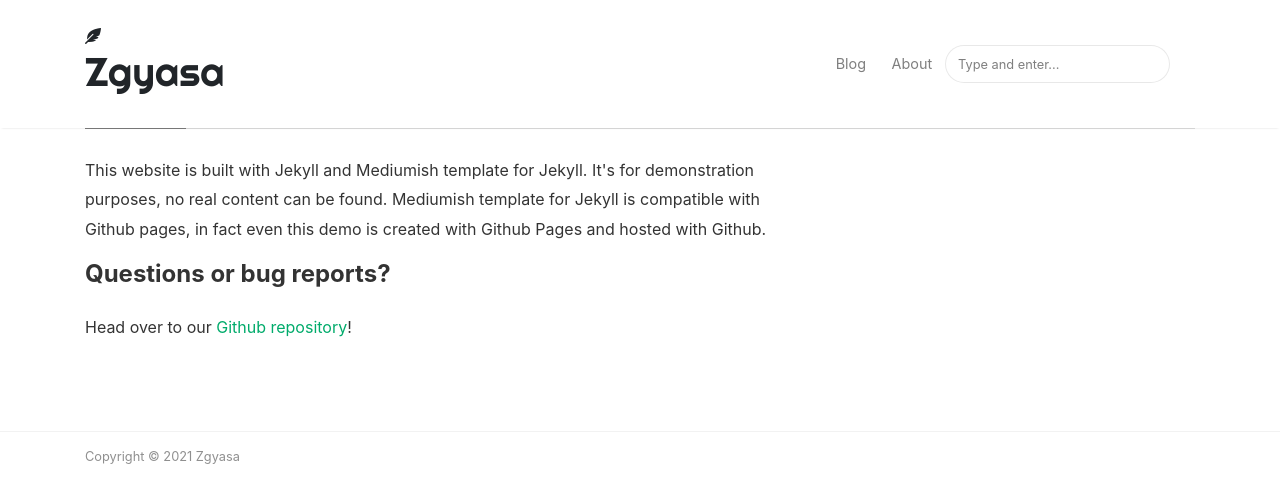
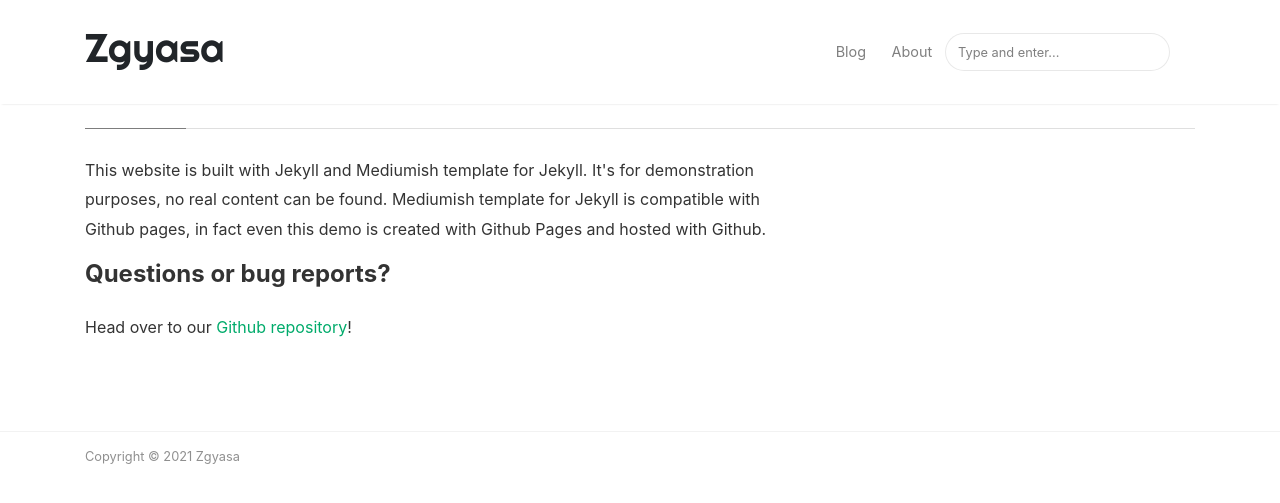
Before and after one commit to luhgit/blog, a Jekyll site: the page built from _pages/about.md, in a window 1280 px wide. Shown: the top 503 px of the page. Built offline with Jekyll 4.4.1, drawn with Linux system fonts in a browser that asks for light colours; nearby versions of some CDN libraries.

Commit message:
Fixing the logo

```diff
--- a/_layouts/default.html
+++ b/_layouts/default.html
@@ -53,8 +53,7 @@ ga('send', 'pageview');
     </a> -->
     <!-- End Logo -->
 
-    <div class="mainheading" style="margin-top: 0%; margin-bottom:0%;">
-        <i class="fas fa-feather-alt"></i>
+    <div class="mainheading">
         <h1 class="sitetitle">{{ site.name }}</h1>
     </div>
 
```
